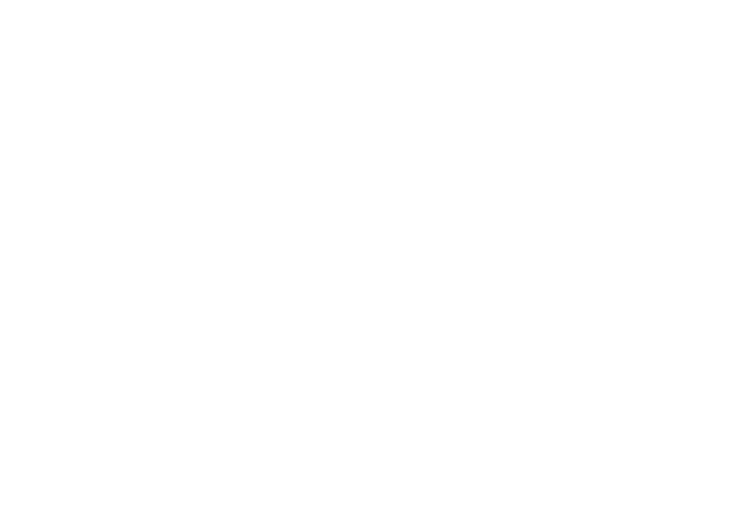
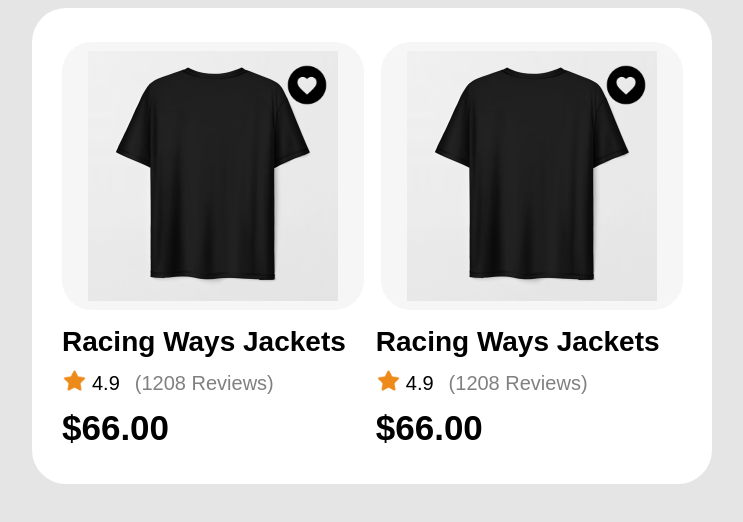
Before and after one commit to Woody-coder/markup-homework-3, a plain HTML site: page index.html in a window 1280 px wide. Shown: the whole page, without its empty margins (268-1011 px from the left). Drawn offline with Linux system fonts and the light colour scheme.

Commit message:
homework-3

```diff
--- /dev/null
+++ b/assets/css/styles.css
@@ -0,0 +1,93 @@
+body {
+	background-color: #E5E5E5;
+	display: flex;
+	justify-content: center;
+}
+
+.container {
+	font-family: sans-serif;
+	background-color: white;
+	width: 680px;
+	height: 408px;
+	border-radius: 34px;
+	padding-top: 34px;
+	padding-bottom: 34px;
+}
+
+.container-img-block {
+	display: flex;
+	justify-content: center;
+	gap: 17px;
+}
+
+.container-img {
+	position: relative;
+	background-color: #F6F6F6;
+	width: 302px;
+	height: 268px;
+	border-radius: 30px;
+	display: flex;
+	justify-content: center;
+	align-items: center;
+}
+
+
+.icon-t-shirt {
+	width: 250px;
+	height: 250px;
+}
+
+.icon-heart {
+	position: absolute;
+	top: 20px;
+	right: 34px;
+	width: 46px;
+	height: 46px;
+}
+
+.list {
+	display: flex;
+	justify-content: flex-start;
+	align-items: center;
+	gap: 5px;
+	padding: 0;
+	font-size: 20px;
+}
+
+ul {
+	padding-left: 30px;
+	margin-bottom: 10px;
+}
+
+li {
+	list-style-type: none;
+}
+
+h2 {
+	font-size: 28px;
+	margin: 0;
+	margin-bottom: 10px;
+}
+
+img {
+	width: 25px;
+	height: 25px;
+}
+
+.container-list {
+	display: flex;
+	justify-content: start;
+}
+
+.rating {
+	margin-right: 10px;
+}
+
+.views {
+	color: gray;
+}
+
+.price {
+	font-size: 35px;
+	font-weight: bold;
+}
--- a/index.html
+++ b/index.html
@@ -3,9 +3,43 @@
 <head>
 	<meta charset="UTF-8">
 	<meta name="viewport" content="width=device-width, initial-scale=1.0">
-	<title>Document</title>
+	<title>Homework-3</title>
+	<link rel="stylesheet" href="./assets/css/styles.css">
 </head>
 <body>
-
+	<div class="container">
+		<div class="container-img-block">
+			<div class="container-img">
+					<img class="icon-t-shirt" src="./assets/img/t-shirt-black.jpg" alt="t shirt black">
+					<img class="icon-heart" src="./assets/img/icon.webp" alt="icon heart">
+			</div>
+			<div class="container-img">
+				<img class="icon-t-shirt" src="./assets/img/t-shirt-black.jpg" alt="t shirt black">
+				<img class="icon-heart" src="./assets/img/icon.webp" alt="icon heart">
+			</div>
+		</div>
+		<div class="container-list">
+			<ul>
+				<h2>Racing Ways Jackets</h2>
+				<ul class="list">
+					<li><img src="./assets/img/stars.png" alt="star"></li>
+					<li class="rating">4.9</li>
+					<li class="views">(1208 Reviews)</li>
+				</ul>
+				<li class="price">$66.00</li>
+			</ul>
+			<ul>
+				<h2>Racing Ways Jackets</h2>
+				<li>
+					<ul class="list">
+						<li><img src="./assets/img/stars.png" alt="star"></li>
+						<li class="rating">4.9</li>
+						<li class="views">(1208 Reviews)</li>
+					</ul>
+				</li>
+				<li class="price">$66.00</li>
+			</ul>
+		</div>
+	</div>
 </body>
 </html>
```
Also changed, not shown: assets/img/icon.webp (added), assets/img/stars.png (added), assets/img/t-shirt-2.jpg (added), assets/img/t-shirt-black.jpg (added), assets/img/t-shirt-rose.png (added), 1 other file.
